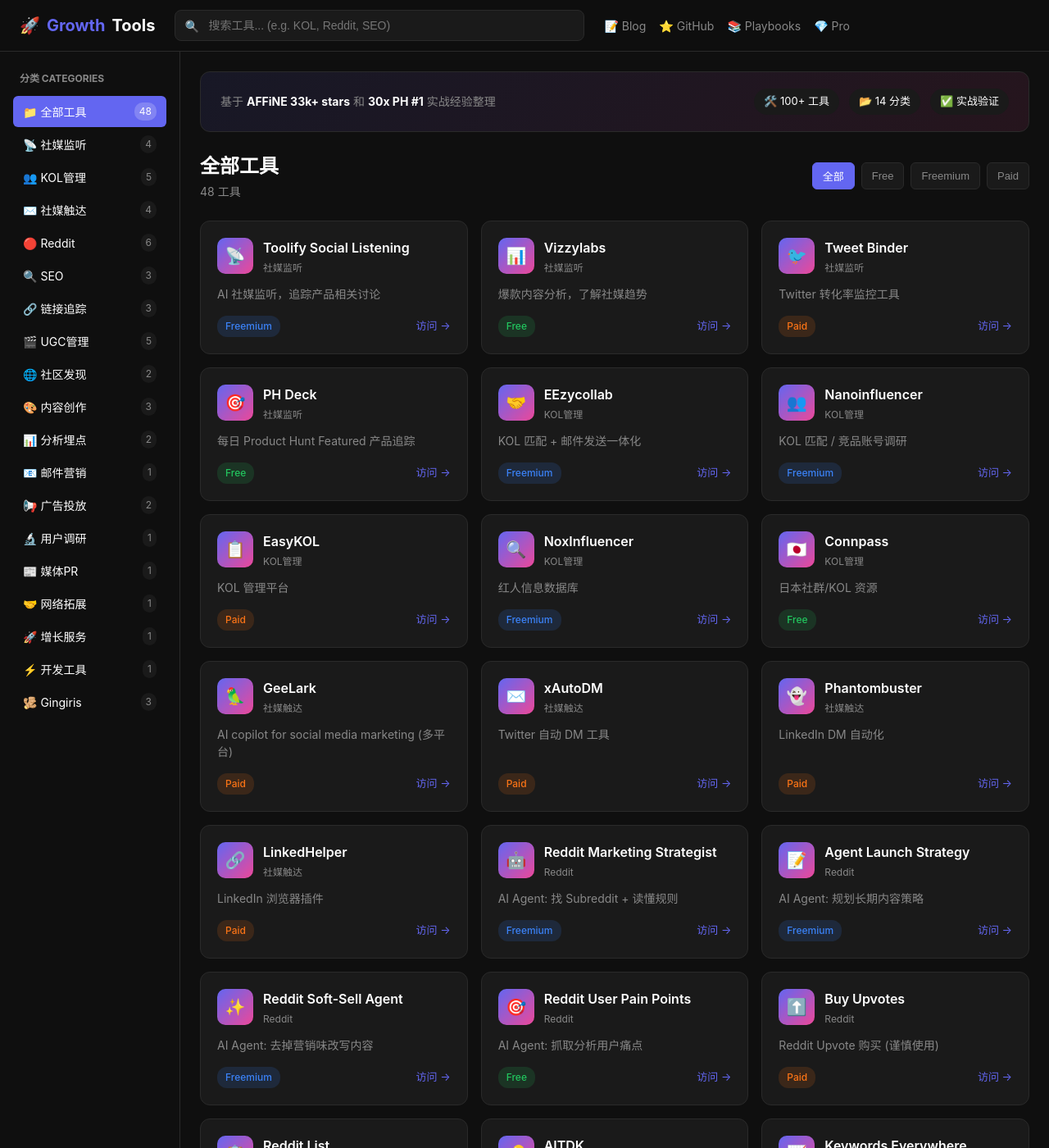
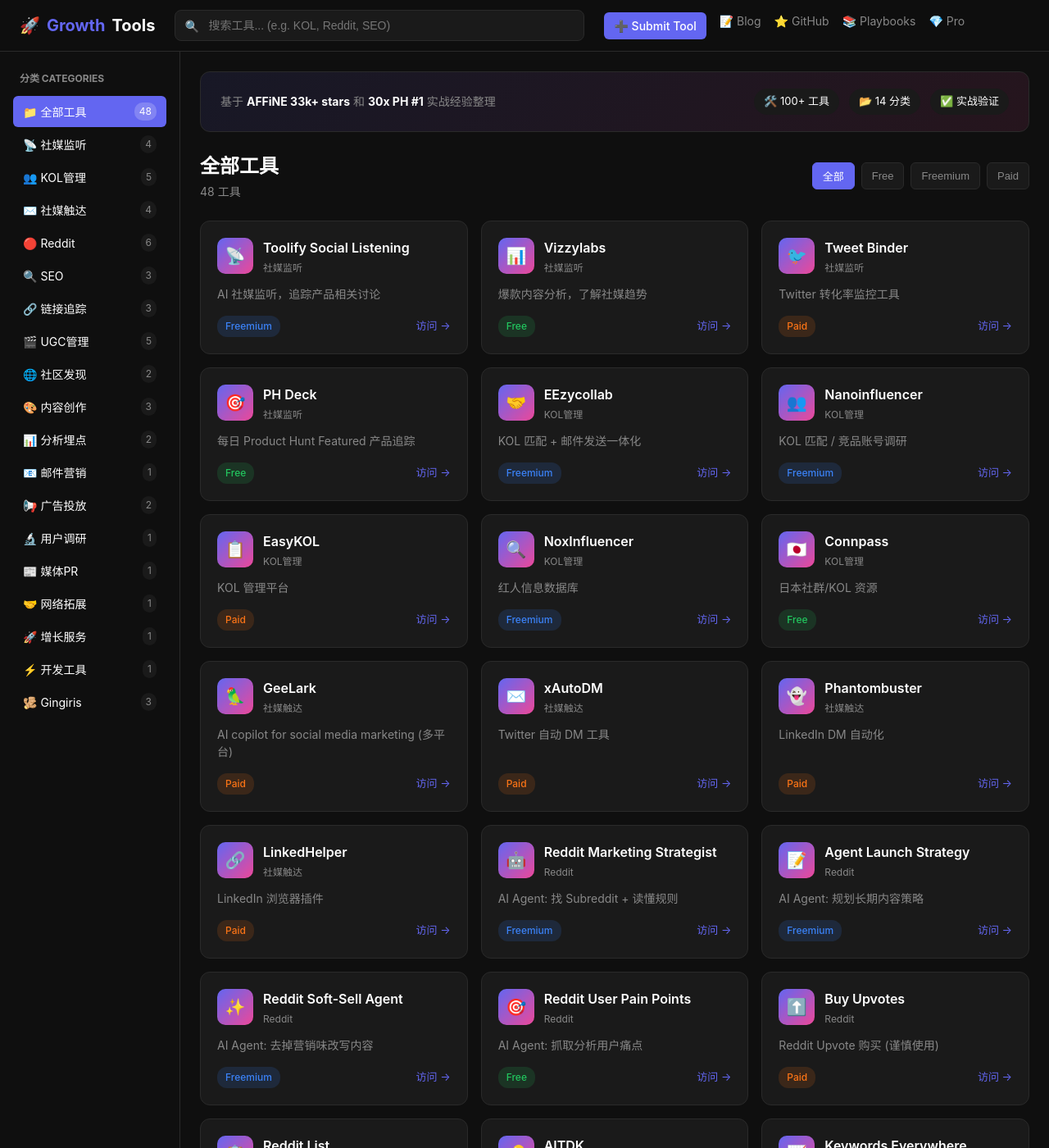
Before and after one commit to Gingiris/growth-tools, a Jekyll site: the page index.html, which Jekyll copies as it is, in a window 1280 px wide and 1400 px high. Shown: the whole window at 82% size. Built offline with Jekyll 4.4.1, drawn with Linux system fonts in a browser that asks for light colours.

Commit message:
feat: 添加 Submit Tool 按钮 + Issue 模板

```diff
--- a/index.html
+++ b/index.html
@@ -140,6 +140,16 @@
         }
 
         .header-links a:hover { color: var(--text); }
+        .header-links .submit-btn {
+            background: var(--accent);
+            color: #fff !important;
+            padding: 6px 12px;
+            border-radius: 6px;
+            font-weight: 500;
+        }
+        .header-links .submit-btn:hover {
+            background: #2563eb;
+        }
 
         /* Main Layout */
         .main {
@@ -410,6 +420,7 @@
                 <input type="text" id="searchInput" placeholder="搜索工具... (e.g. KOL, Reddit, SEO)">
             </div>
             <nav class="header-links">
+                <a href="https://github.com/Gingiris/growth-tools/issues/new?template=submit-tool.yml" class="submit-btn">➕ Submit Tool</a>
                 <a href="/growth-tools/blog/">📝 Blog</a>
                 <a href="https://github.com/Gingiris/growth-tools">⭐ GitHub</a>
                 <a href="https://github.com/Gingiris/gingiris-launch">📚 Playbooks</a>
```
Also changed, not shown: .github/ISSUE_TEMPLATE/submit-tool.yml (added).
